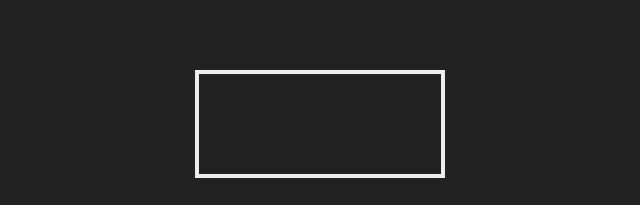
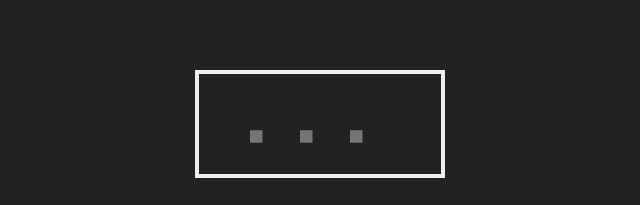
Before and after one commit to erion-meta/JavaScript-From-Zero-To-Expert, a plain HTML site: page 3_Dom Events Fundamentals/Guess My Number/index.html in a window 1280 px wide. Shown: the part 371-576 px from the top of the page, 0-640 px from the left. Drawn offline with Linux system fonts and the light colour scheme.

Commit message:
index.html fix

```diff
--- a/3_Dom Events Fundamentals/Guess My Number/index.html
+++ b/3_Dom Events Fundamentals/Guess My Number/index.html
@@ -16,7 +16,7 @@
     </header>
     <main>
       <section class="left">
-        <input type="number" class="guess" />
+        <input placeholder="..." type="number" class="guess" />
         <button type="button" class="btn check">Check!!</button>
       </section>
       <section class="right">
```
Also changed, not shown: 1 other file.
